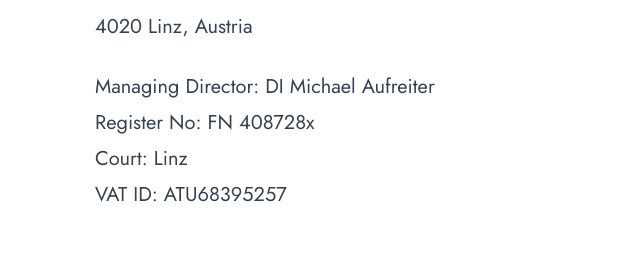
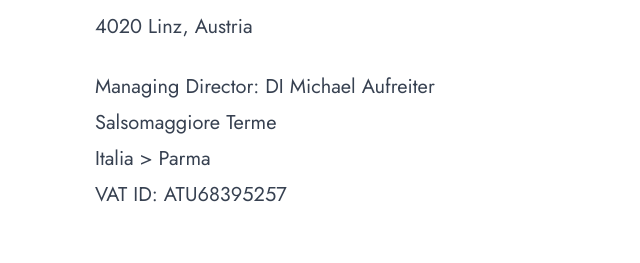
Before and after one commit to franci-berno/franci-berno, a SvelteKit app: page /imprint in a window 1280 px wide. Shown: the part 347-610 px from the top of the page, without its empty margins (185-825 px from the left). Built offline with nearby package versions, Linux system fonts and the light colour scheme; no server answers.

Commit message:
blog redirect

```diff
--- a/src/routes/blog/+page.ts
+++ /dev/null
@@ -1,5 +0,0 @@
-import { redirect } from '@sveltejs/kit';
-
-export function load() {
-  throw redirect(307, '/');
-};
--- a/src/routes/imprint/+page.svelte
+++ b/src/routes/imprint/+page.svelte
@@ -3,12 +3,7 @@
   import PlainText from '$lib/components/PlainText.svelte';
   import RichText from '$lib/components/RichText.svelte';
   import LoginMenu from '$lib/components/LoginMenu.svelte';
-  import PrimaryButton from '$lib/components/PrimaryButton.svelte';
-  import { fetchJSON } from '$lib/util';
-  import { currentUser, isEditing } from '$lib/stores.js';
   import WebsiteHeader from '$lib/components/WebsiteHeader.svelte';
-
-  export let data;
 
   let showUserMenu = false,
     title,
@@ -24,8 +19,8 @@
       ['Ken Experiences GmbH', 'Mozartstraße 56', '4020 Linz, Austria'].join('<br/>'),
       [
         'Managing Director: DI Michael Aufreiter',
-        'Register No: FN 408728x',
-        'Court: Linz',
+        'Salsomaggiore Terme',
+        'Italia > Parma',
         'VAT ID: ATU68395257'
       ].join('<br/>')
     ]
```
